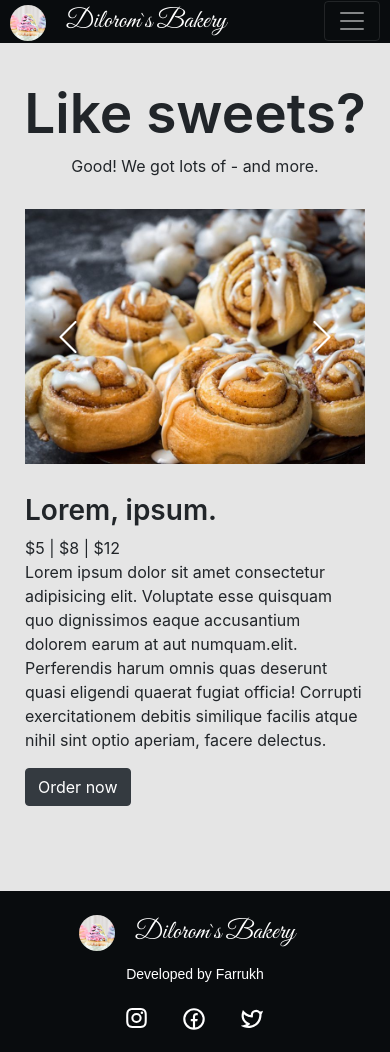
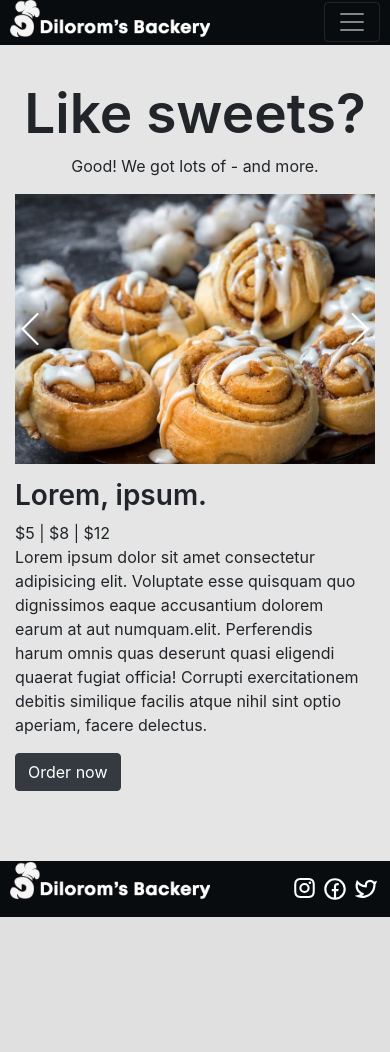
Before and after one commit to Farrukh0802/bakery, a PHP site: page /product.html in a window 390 px wide. After the commit the page ends 917 px from the top, so only its background shows below. Run offline with PHP 8.4, Linux system fonts and the light colour scheme; some libraries are stand-ins or nearby versions.

Commit message:
add style

```diff
--- a/css/main.css
+++ b/css/main.css
@@ -22,6 +22,10 @@
   header .container-fluid {
     padding-left: 0;
     position: relative; }
+    .logo{
+       width: 200px;
+       padding-bottom: 8px;
+    }
     header .container-fluid .name {
       color: #fff;
       font-size: 26px;
@@ -47,7 +51,8 @@
         font-family: "Mukta-Medium", sans-serif;
         margin: 24px 24px; }
         header .container-fluid #menu ul li a {
-          color: #fff; }
+          color: #fff;
+          padding-bottom: 0; }
       header .container-fluid #menu ul .contact {
         margin-right: 0px !important; }
 
@@ -503,6 +508,7 @@
         color: #fff;
         font-size: 20px;
         font-weight: 400;
+        margin-bottom: 0;
         line-height: 32.55px;
         letter-spacing: 6%;
         font-family: "Mukta-Medium", sans-serif; }
--- a/css/media.css
+++ b/css/media.css
@@ -480,7 +437,7 @@
     .section2 .row .img1, .section2 .row .img1 .img2 {
         display: none;
     }
-    header .container-fluid .menu {
+    header .container-fluid .menu, footer .container-fluid .menu {
         padding: 0 10px;
     }
     .location__info {
@@ -1077,43 +1045,44 @@
     } */
     footer .container-fluid .menu{
         display: flex;
-        justify-content: center;
+        justify-content: space-between;
     }
     footer .container-fluid .menu ul{
         display: flex;
         flex-direction: row;
     }
     footer .container-fluid .menu ul li a .facebook{
-        margin-top: 15px;
+        margin: 15px 5px 15px 0;
     }
     footer .container-fluid .menu ul li a .twitter{
-        margin-right: 0;
-        margin-top: 15px;
+        margin: 15px 0 15px 0;
     }
     footer .container-fluid .menu ul li a .instagram{
+        margin: 15px 5px 15px 0;
+    }
+    /* footer .container-fluid .menu .logo .rounded-circle{
         margin-left: 0;
-        margin-top: 15px;
-    }
-    footer .container-fluid .menu .logo .rounded-circle{
-        margin-left: 0;
-    }
+    } */
     footer .container-fluid .menu .developer h4{
-        margin-bottom: 0;
-        margin-top: 5px;
-        font-size: 14px;
-        padding: 0 45px;
-    }
-    .logo{
-        margin-top: 20px;
+        font-size: 0;
     }
     .product__item{
-        max-width:390px;
+        width: 100%;
      }
+     .slick-slider {
+        padding: 0;
+    }
+    .product__item .slick-prev {
+        left: 0;
+    }
+    .product__item .slick-next {
+        right: 0;
+    }
      .product__item > img{
         height: 230px;
      }
      .product__slider__info{
-        max-width: 390px;
+        width: 100%;
      }
      .slick__btn{
         top: 50%;
@@ -1124,6 +1093,7 @@
     }
     .product__slider__info h4 {
         font-size: 28px;
+        margin-top: 15px;
     }
     .product__slider{
         display: block;
--- a/product.html
+++ b/product.html
@@ -16,8 +16,8 @@
         <div class="container-fluid">
           <nav class="navbar navbar-expand-md menu navbar-dark">
             <div class="brand">
-              <a href="index.html"><img alt="" class="rounded-circle" src="images/image 2.png"/></a>
-            <a href="index.html" class="navbar-brand name">Dilorom`s Bakery</a>
+              <a href="#"><img alt="" class="logo" src="icons/logo.png"/></a>
+            <!-- <a href="#" class="navbar-brand name">Dilorom`s Bakery</a> -->
             </div>
             <button class="navbar-toggler" data-target="#menu" data-toggle="collapse" aria-controls="menu" aria-expanded="false" aria-label="Toggle navigation">
               <span class="navbar-toggler-icon"></span>
@@ -125,10 +125,8 @@
     <div class="container-fluid">
       <nav class="navbar navbar-expand-md menu">
         <div class="logo">
-          <a href="index.html"
-            ><img alt="" class="rounded-circle" src="images/image 2.png"
-          /></a>
-          <a href="index.html" class="navbar-brand name">Dilorom`s Bakery</a>
+          <a href="#"><img alt="" class="logo" src="icons/logo.png"/></a>
+            <!-- <a href="#" class="navbar-brand name">Dilorom`s Bakery</a> -->
         </div>
         <div class="developer">
           <h4>Developed by Farrukh </h4>
```
Also changed, not shown: other parts of css/media.css (+49 -81 lines), about.html (+4 -6 lines), contact.html (+4 -6 lines), index.html (+4 -6 lines), icons/logo.png (added).
